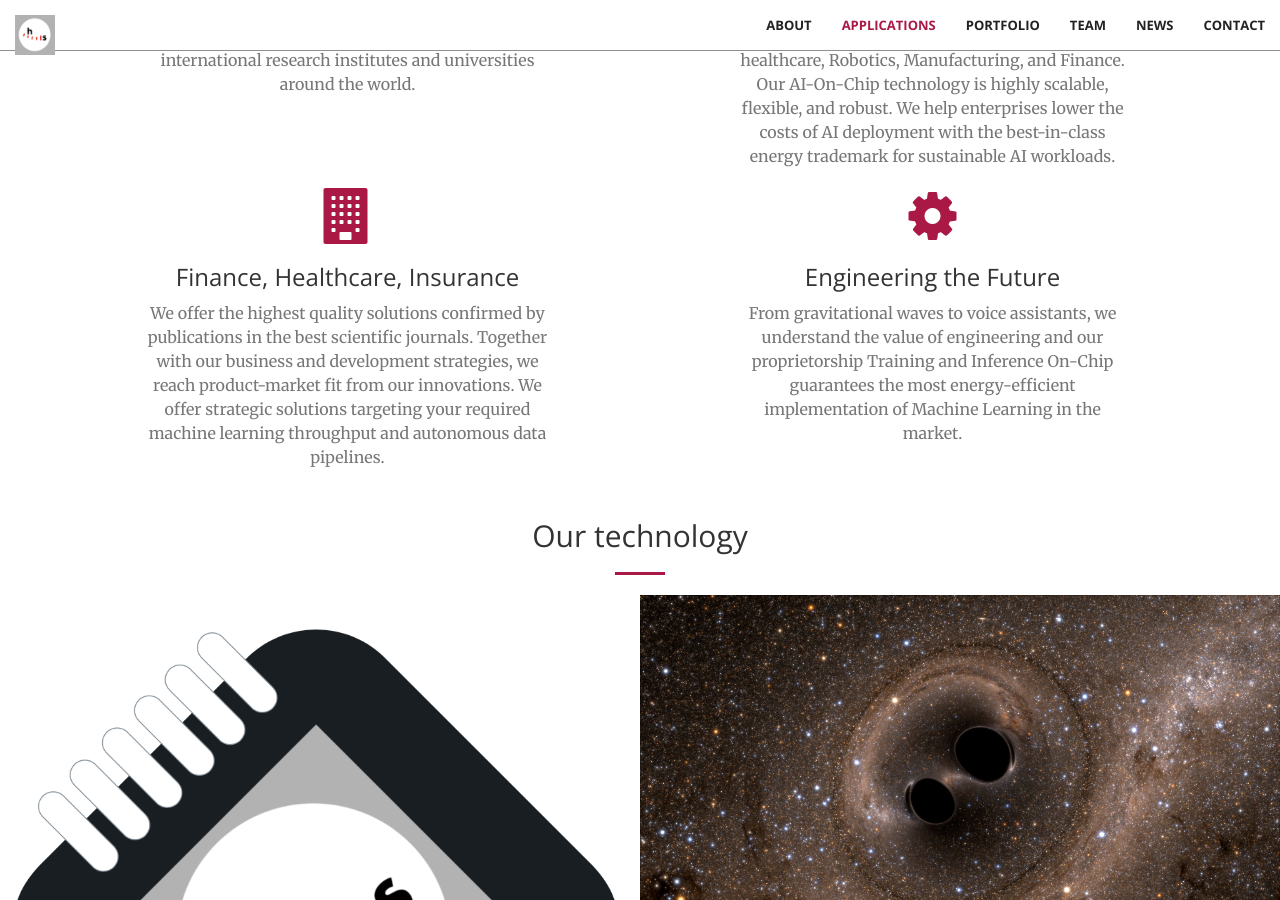
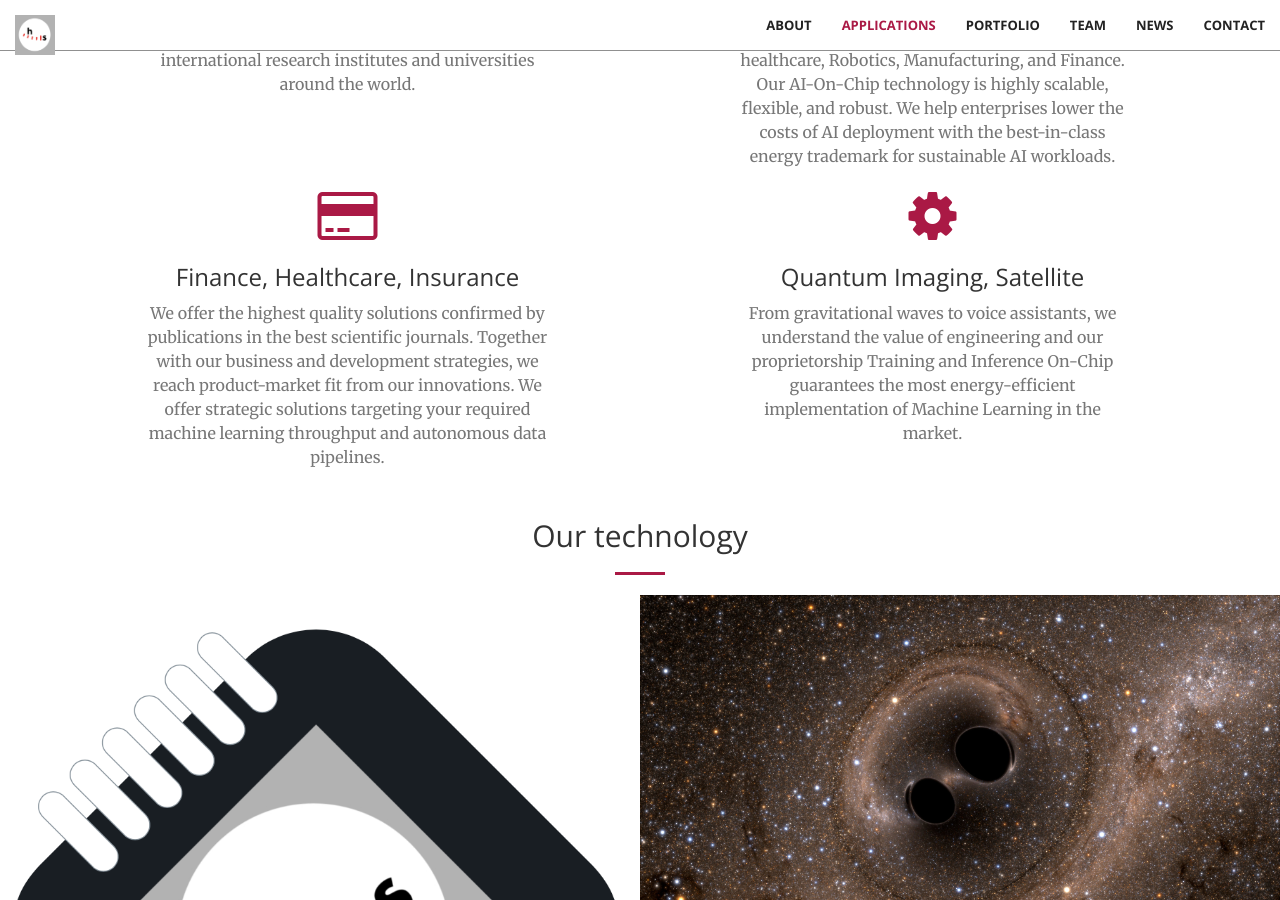
Before and after one commit to hoursec/github.io, a Jekyll site: the page built from index.html, in a window 1280 px wide and 900 px high, scrolled down 1644 px. Built offline with Jekyll 4.4.1, drawn with Linux system fonts in a browser that asks for light colours.

Commit message:
Update services.html

```diff
--- a/_includes/services.html
+++ b/_includes/services.html
@@ -19,7 +19,7 @@
             </div>
             <div class="col-lg-6 col-md-6 text-center">
                 <div class="service-box">
-                    <i class="fa fa-4x fa-book wow bounceIn text-primary" data-wow-delay=".1s"></i>
+                    <i class="fa fa-4x fa-automobile wow bounceIn text-primary" data-wow-delay=".1s"></i>
                     <h3>Autonomous Driving, Robotics.</h3>
                     <p class="text-muted">Our Artificial Intelligence breakthrough is revolutionizing industries such as Automotive,
                         healthcare, Robotics, Manufacturing, and Finance. Our AI-On-Chip
@@ -29,7 +29,7 @@
             </div>
             <div class="col-lg-6 col-md-6 text-center">
                 <div class="service-box">
-                    <i class="fa fa-4x fa-building wow bounceIn text-primary" data-wow-delay=".2s"></i>
+                    <i class="fa fa-4x fa-credit-card wow bounceIn text-primary" data-wow-delay=".2s"></i>
                     <h3>Finance, Healthcare, Insurance</h3>
                     <p class="text-muted">We offer the highest quality solutions confirmed by publications in the best scientific
                         journals. Together with our business and development strategies, we reach product-market fit from our
@@ -40,7 +40,7 @@
             <div class="col-lg-6 col-md-6 text-center">
                 <div class="service-box">
                     <i class="fa fa-4x fa-cog wow bounceIn text-primary"></i>
-                    <h3>Engineering the Future</h3>
+                    <h3>Quantum Imaging, Satellite</h3>
                     <p class="text-muted">From gravitational waves to voice assistants, we understand the value of engineering and our
                         proprietorship Training and Inference On-Chip guarantees the most energy-efficient implementation of Machine
                         Learning in the market.</p>
```
